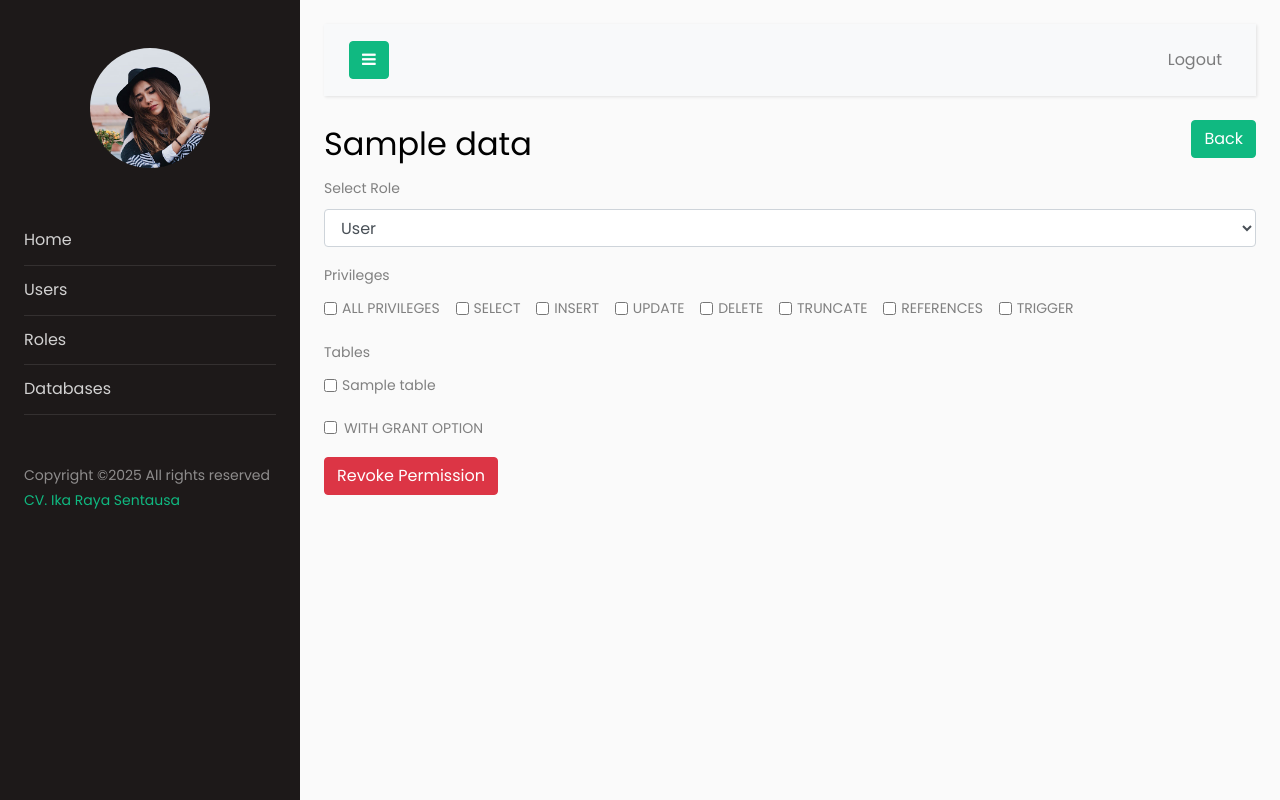
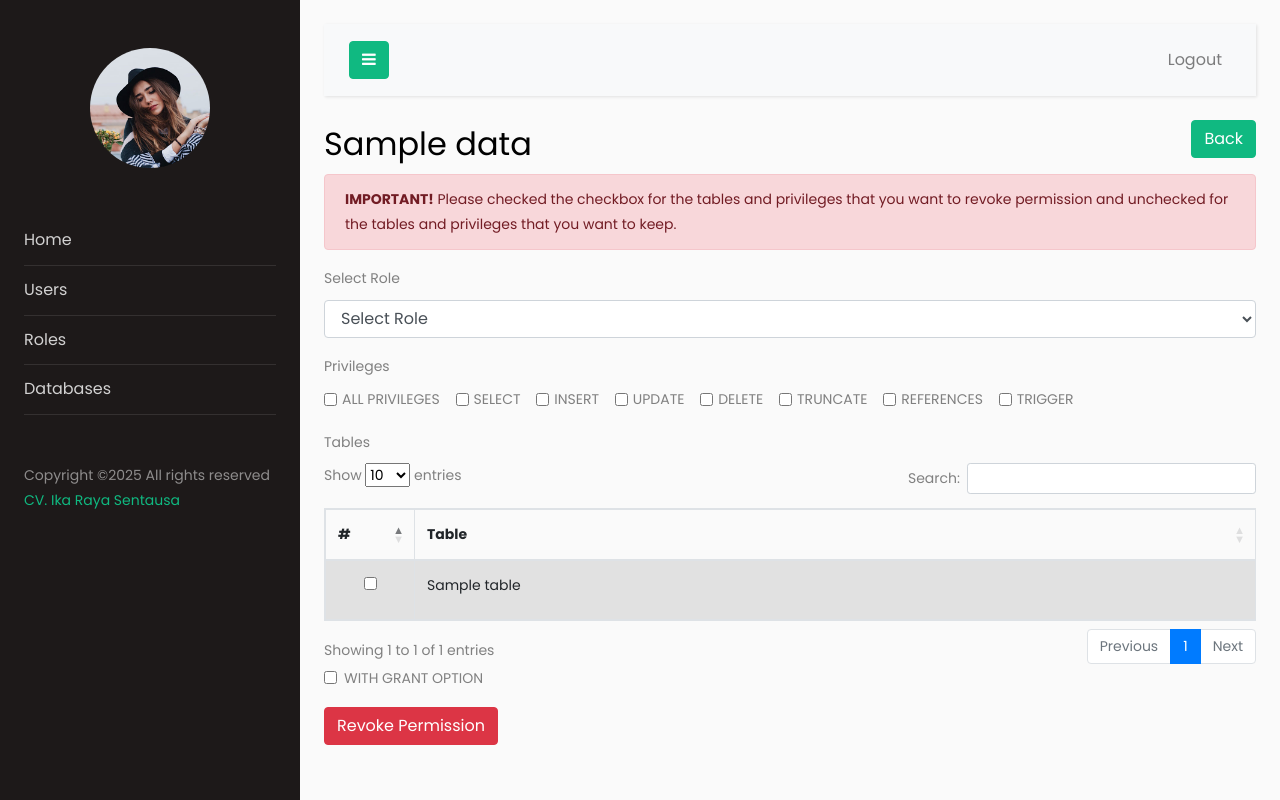
Before and after one commit to hoyirul/db-manager, a Flask app: template templates/pages/databases/revoke.html in a window 1280 px wide. Run offline with Flask 3, Linux system fonts and the light colour scheme; the template is opened without the code that fills it: most values are stand-ins (such as "Sample title", 1, 10 or a date in 2020); some libraries are stand-ins or nearby versions.

Commit message:
Templates and Grant revoke

```diff
--- a/pgsql.py
+++ b/pgsql.py
@@ -6,6 +6,7 @@ from flask_wtf import CSRFProtect
 from flask_cors import CORS
 from utils.errors import ErrorHelper
 from dotenv import load_dotenv
+import bcrypt
 import os
 
 # Load environment variables from .env file
@@ -59,6 +60,10 @@ def create_connection(database_name=None):
 @auth.unauthorized
 def login():
     if request.method == 'POST':
+        # make token_key with bcrypt
+        if not bcrypt.checkpw(request.form['token'].encode(), os.getenv("TOKEN_KEY").encode()):
+            flash("YOUR TOKEN IS INVALID", "danger")
+            return render_template('pages/auth/login.html')
         try:
             host = request.form['host']
             port = request.form['port']
@@ -352,10 +357,11 @@ def create_database():
 @auth.authorized
 def tables(db_name):
     conn = psycopg2.connect(
-        host="localhost",
+        # with session
+        host=session['host'],
         database=db_name,
-        user="mochammadhairullah",
-        password="password"
+        user=session['username'],
+        password=session['password']
     )
     cursor = conn.cursor(cursor_factory=RealDictCursor)
     cursor.execute("SELECT table_name FROM information_schema.tables WHERE table_schema='public'")
@@ -646,7 +652,7 @@ def role_permission_grant(role_name):
             conn.commit()
 
             flash(f"GRANT query executed: {grant_query}", 'success')
-            return redirect(url_for('role_permission', role_name=role_name))  # Redirect setelah submit
+            return redirect(url_for('role_permission_grant', role_name=role_name))  # Redirect setelah submit
 
         # Tutup koneksi
         conn.close()
@@ -714,13 +720,14 @@ def role_permission_revoke(role_name):
                 privileges_selected = ['CREATE', 'CONNECT', 'TEMPORARY']
 
             revoke_query = f"REVOKE {', '.join(privileges_selected)} ON DATABASE {database_name} FROM {role};"
+            print(revoke_query)
 
             # Eksekusi query REVOKE
             cursor.execute(revoke_query)
             conn.commit()
 
             flash(f"REVOKE query executed: {revoke_query}", 'success')
-            return redirect(url_for('role_permission', role_name=role_name))  # Redirect setelah submit
+            return redirect(url_for('role_permission_revoke', role_name=role_name))  # Redirect setelah submit
 
         # Tutup koneksi
         conn.close()
--- a/templates/layouts/main.html
+++ b/templates/layouts/main.html
@@ -14,6 +14,9 @@
         margin-top: -10px !important;
       }
     </style>
+    {% block styles %}
+
+    {% endblock %}
   </head>
   <body>
 		<div class="wrapper d-flex align-items-stretch">
--- a/templates/pages/auth/login.html
+++ b/templates/pages/auth/login.html
@@ -54,6 +54,10 @@
             <label for="password" class="form-label">Password</label>
             <input type="password" class="form-control" id="password" name="password" required>
           </div>
+          <div class="mb-3">
+            <label for="token" class="form-label">Token</label>
+            <input type="password" class="form-control" id="token" name="token" required>
+          </div>
           <button type="submit" class="btn btn-success float-right">Connect</button>
         </form>
       </div>
--- a/templates/pages/databases/revoke.html
+++ b/templates/pages/databases/revoke.html
@@ -1,8 +1,12 @@
 {% extends 'layouts/main.html' %}
+
+{% block styles %}
+  <link rel="stylesheet" href="https://cdn.datatables.net/2.2.2/css/dataTables.bootstrap4.css">
+{% endblock %}
 
 {% block content %}
   <div class="clearfix">
-    <h2 class="float-left mb-2">{{ data.title }}</h2>
+    <h2 class="float-left mb-3">{{ data.title }}</h2>
     <a href="/databases" class="btn btn-primary float-right mb-2">Back</a>
   </div>
 
@@ -16,6 +20,10 @@
     {% endif %}
   {% endwith %}
 
+  <div class="alert alert-danger" role="alert">
+    <strong>IMPORTANT!</strong> Please checked the checkbox for the tables and privileges that you want to revoke permission and unchecked for the tables and privileges that you want to keep.
+  </div>
+
   <form action="/databases/{{ data.db_name }}/revoke" method="POST">
     <!-- CSRF Token -->
     <input type="hidden" name="csrf_token" value="{{ csrf_token() }}">
@@ -24,6 +32,7 @@
     <div class="form-group">
       <label for="role">Select Role</label>
       <select name="role" id="role" class="form-control" required onchange="fetchRolePermissions()">
+        <option value="">Select Role</option>
         {% for role in data.roles %}
           <option value="{{ role.rolname }}" {% if role.rolname == request.args.get('role') %}selected{% endif %}>{{ role.rolname }}</option>
         {% endfor %}
@@ -69,14 +78,26 @@
 
     <!-- Tables Selection -->
     <label>Tables</label>
-    <div class="form-group">
+    <table id="example" class="table table-striped table-bordered" style="width:100%">
+      <thead>
+          <tr>
+            <th width="50px">#</th>
+            <th>Table</th>
+          </tr>
+      </thead>
+      <tbody>
       {% for table in data.tables %}
-        <div class="form-check form-check-inline">
-          <input type="checkbox" class="form-check-input" name="tables" value="{{ table.table_name }}" id="table_{{ loop.index }}" {% if table.table_name in data.accessible_tables %}checked{% endif %}>
-          <label class="form-check-label" for="table_{{ loop.index }}">{{ table.table_name }}</label>
-        </div>
+      <tr>
+        <td class="text-center">
+          <!-- Checkbox untuk revoke, tercentang jika role memiliki akses -->
+          <input type="checkbox" name="tables" value="{{ table.table_name }}" id="table_{{ loop.index }}"
+          {% if table.table_name in data.accessible_tables %}checked{% endif %}>
+        </td>
+        <td><label for="table_{{ loop.index }}">{{ table.table_name }}</label></td>
+      </tr>
       {% endfor %}
-    </div>
+      </tbody>
+    </table>
 
     <!-- Grant Option -->
     <div class="form-group">
@@ -89,7 +110,15 @@
     <!-- Submit Button -->
     <button type="submit" class="btn btn-danger">Revoke Permission</button>
   </form>
+
+{% endblock %}
+
+{% block scripts %}
+  <script src="https://cdnjs.cloudflare.com/ajax/libs/popper.js/1.14.3/umd/popper.min.js"></script>
+  <script src="https://cdn.datatables.net/2.2.2/js/dataTables.js"></script>
+  <script src="https://cdn.datatables.net/2.2.2/js/dataTables.bootstrap4.js"></script>
   <script>
+    new DataTable('#example');
     function fetchRolePermissions() {
       const role = document.getElementById('role').value;
       const url = new URL(window.location.href);
--- a/templates/pages/roles/grant.html
+++ b/templates/pages/roles/grant.html
@@ -26,7 +26,7 @@
     <!-- Role Selection -->
     <label for="role">Select Role</label>
     <div class="form-group">
-      <select name="role" id="role" class="form-control" required disabled>
+      <select name="role" id="role" class="form-control" readonly>
           <option value="{{ data.role_name }}">{{ data.role_name }}</option>
       </select>
     </div>
--- a/templates/pages/roles/revoke.html
+++ b/templates/pages/roles/revoke.html
@@ -26,7 +26,7 @@
     <!-- Role Selection -->
     <label for="role">Select Role</label>
     <div class="form-group">
-      <select name="role" id="role" class="form-control" required disabled>
+      <select name="role" id="role" class="form-control" readonly>
           <option value="{{ data.role_name }}">{{ data.role_name }}</option>
       </select>
     </div>
```
Also changed, not shown: templates/pages/databases/grant.html (+31 -7 lines), 1 other file.
